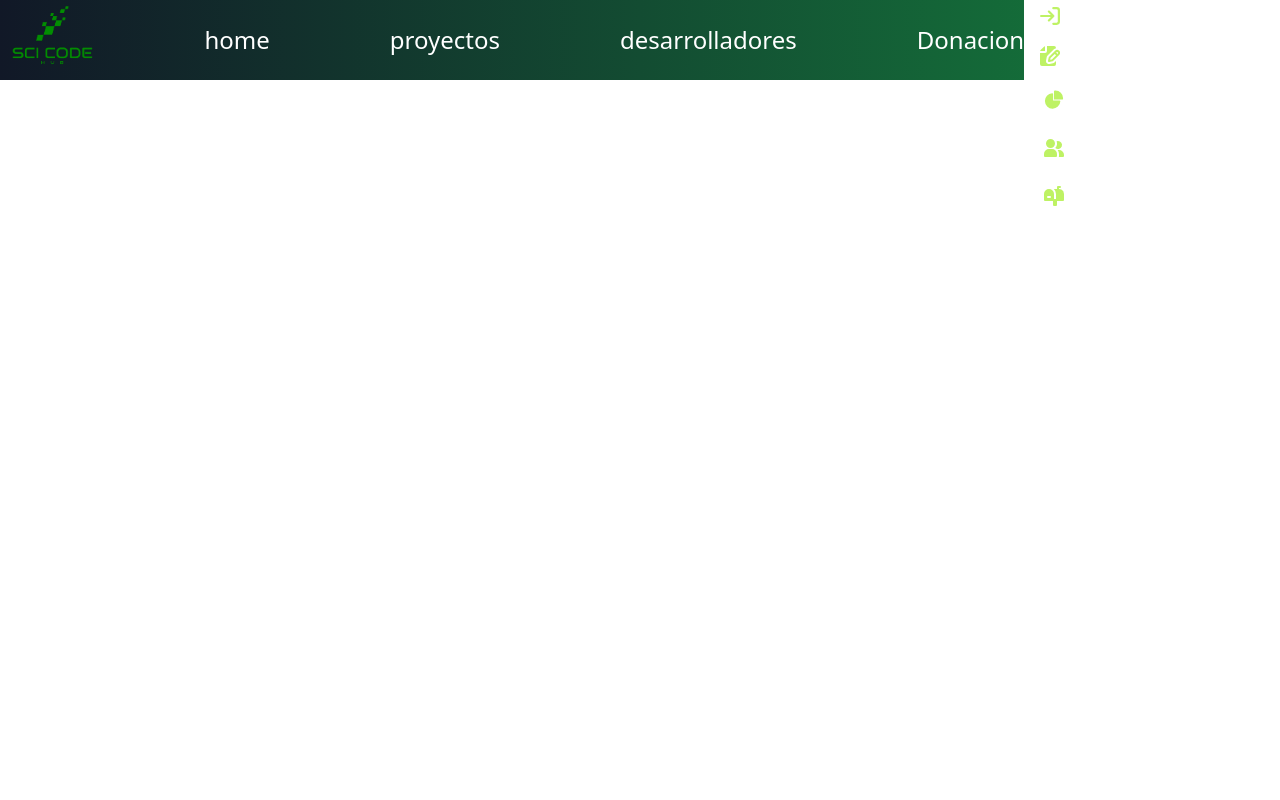
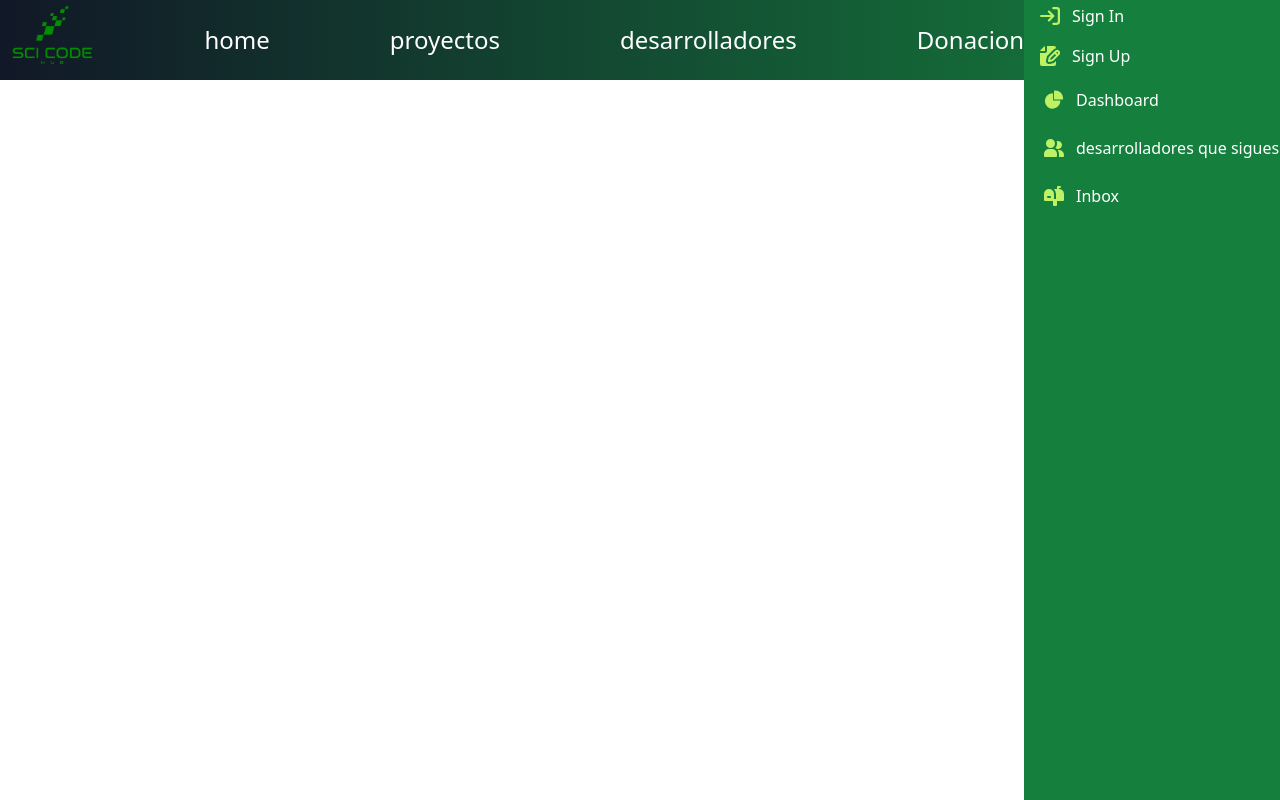
Before and after one commit to rotosaurio/scicodehub1, a Next.js app: page / in a window 1280 px wide. Built offline with nearby package versions, Linux system fonts and the light colour scheme.

Commit message:
correcion colores

```diff
--- a/components/sidebar.js
+++ b/components/sidebar.js
@@ -8,7 +8,7 @@ const Sidebar = () => {
       className="fixed top-0 right-0 z-00 w-64 h-screen  transition-transform translate-x-o bg-gray 800 sm:translate-x-0 bg-gray-800 border-gray-700"
       aria-label="Sidebar"
     >
-      <div className="h-full px-3 pb-4 overflow-y-auto bg-white bg-green-700">
+      <div className="h-full px-3 pb-4 overflow-y-auto bg-green-700">
         <ul className="space-y-2 font-medium">
         <li>
             <a href="#" class="flex items-center p-1 text-gray-900 rounded-lg text-white hover:text-gray-900 hover:bg-lime-300 hover:bg-lime-300 group">
```
